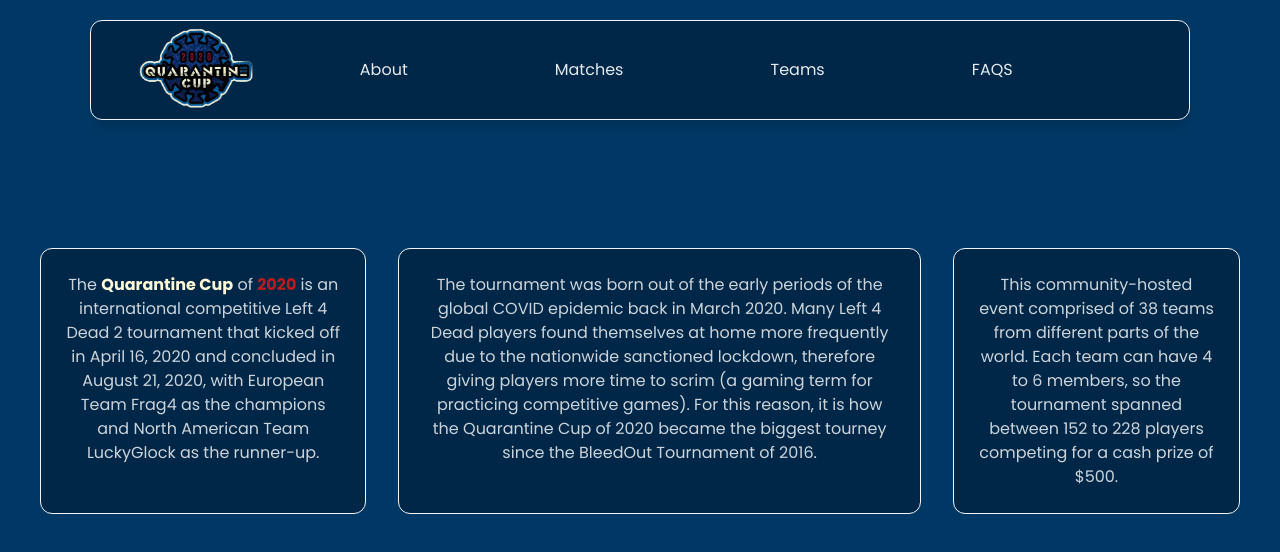
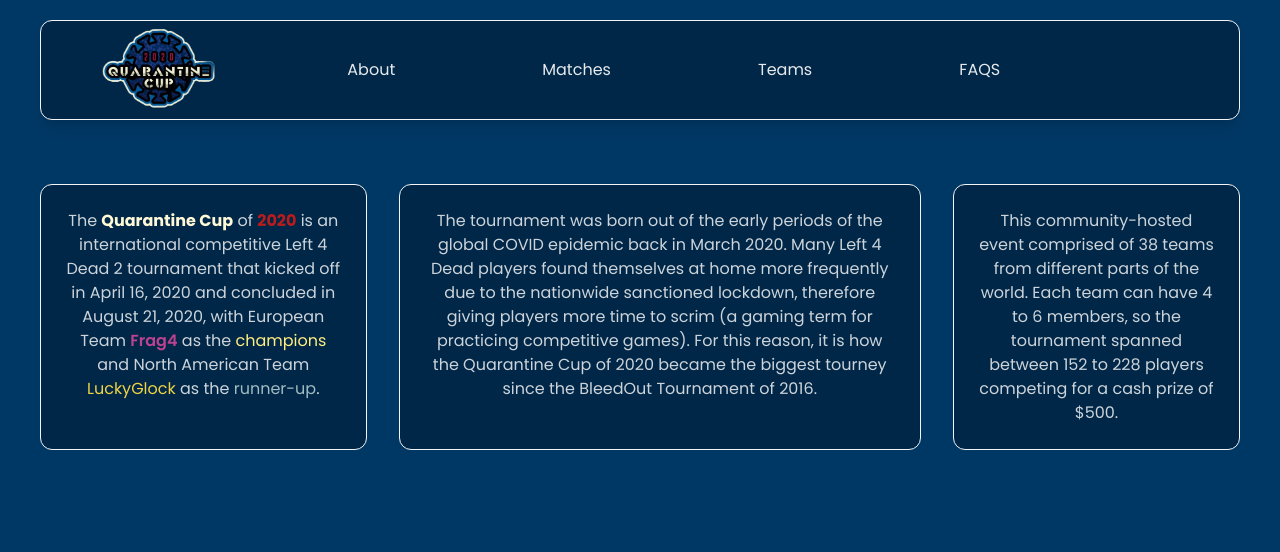
Before and after one commit to ronaldlamdev/qc2020, a React (Vite) app: page / in a window 1280 px wide. Shown: the top 552 px of the page. Built offline with nearby package versions, Linux system fonts and the light colour scheme.

Commit message:
added some texts colors and fixed navbar and about width to be about equal

```diff
--- a/src/assets/components/About.jsx
+++ b/src/assets/components/About.jsx
@@ -2,12 +2,12 @@
 
 const About = () => {
   return (
-    <section id='about' className='mt-32 mx-auto max-w-[400px] md:max-w-[720px] lg:max-w-[960px] xl:max-w-[1200px] 2xl:max-w-[1440px]'>
+    <section id='about' className='mt-16 mx-auto max-w-[400px] sm:max-w-[600px] md:max-w-[720px] lg:max-w-[960px] xl:max-w-[1200px] 2xl:max-w-[1440px]'>
       <div className='flex flex-col lg:flex-row justify-around gap-8 text-center'>
         <p className='text-white/80 bg-black/30 p-6 rounded-xl border-gray-100 border'>
           The <span className='text-[#FFF9D7] font-bold'>Quarantine Cup</span> of <span className='text-red-700 font-bold'>2020</span> is an international competitive Left 4 Dead 2 tournament
-          that kicked off in April 16, 2020 and concluded in August 21, 2020, with European Team <span>Frag4</span> as the champions
-          and North American Team <span>LuckyGlock</span> as the runner-up.
+          that kicked off in April 16, 2020 and concluded in August 21, 2020, with European Team <span className='font-semibold text-[#BD4291]'>Frag4</span> as the <span className='text-[#FFEF82]'>champions </span>
+            and North American Team <span className='text-[#EFD345]'>LuckyGlock</span> as the <span className='text-[#A0BCC2]'>runner-up</span>.
         </p>
         <p className='text-white/80 bg-black/30 p-6 rounded-xl border-gray-100 border'>
           The tournament was born out of the early periods of the global COVID epidemic back in March 2020. Many Left 4 Dead players found themselves
--- a/src/assets/components/Navbar.jsx
+++ b/src/assets/components/Navbar.jsx
@@ -8,8 +8,8 @@
   const [nav, setNav] = useState(false);
 
   return (
-    <div className='max-w-[420px] sm:max-w-[600px] md:max-w-[720px] lg:max-w-[840px]
-    xl:max-w-[1100px] 2xl:max-w-[1440px] w-full max-h-[100px] flex justify-around
+    <div className='max-w-[420px] sm:max-w-[600px] md:max-w-[720px] lg:max-w-[960px]
+    xl:max-w-[1200px] 2xl:max-w-[1440px] w-full max-h-[100px] flex justify-around
     px-8 items-center mx-auto mt-5 bg-black/30
     rounded-xl border border-gray-100 shadow-lg'>
 
```
